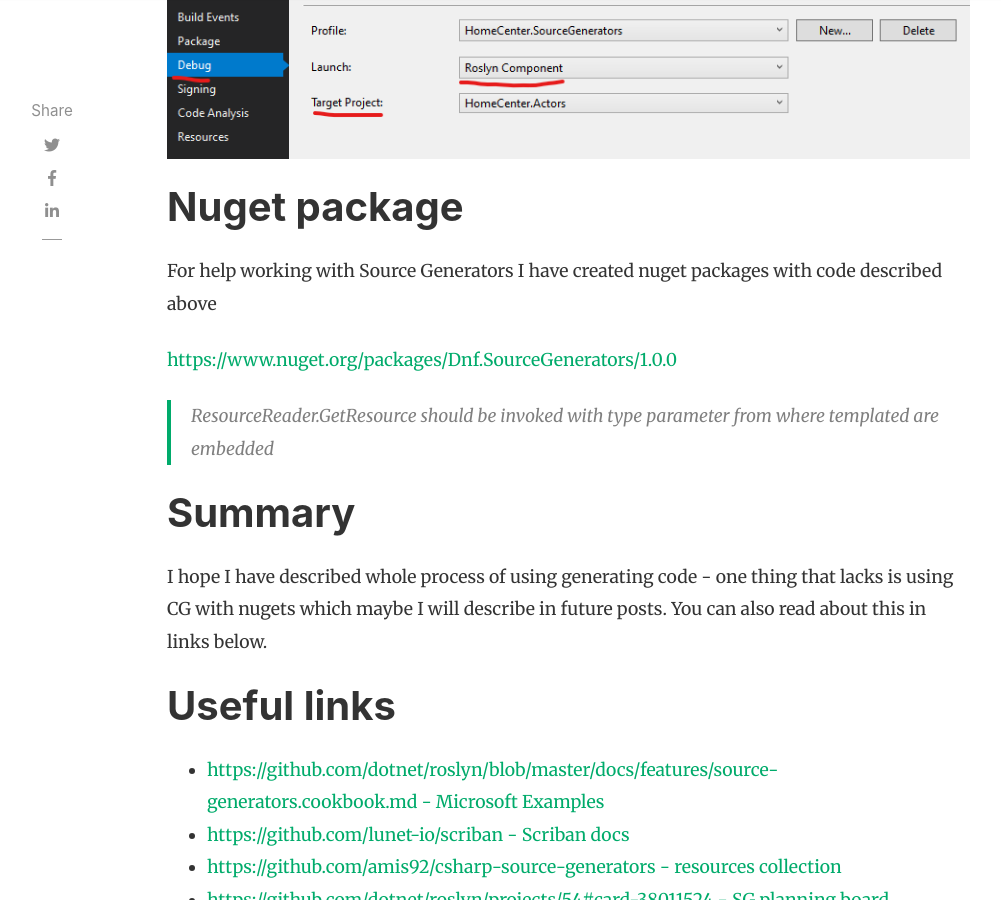
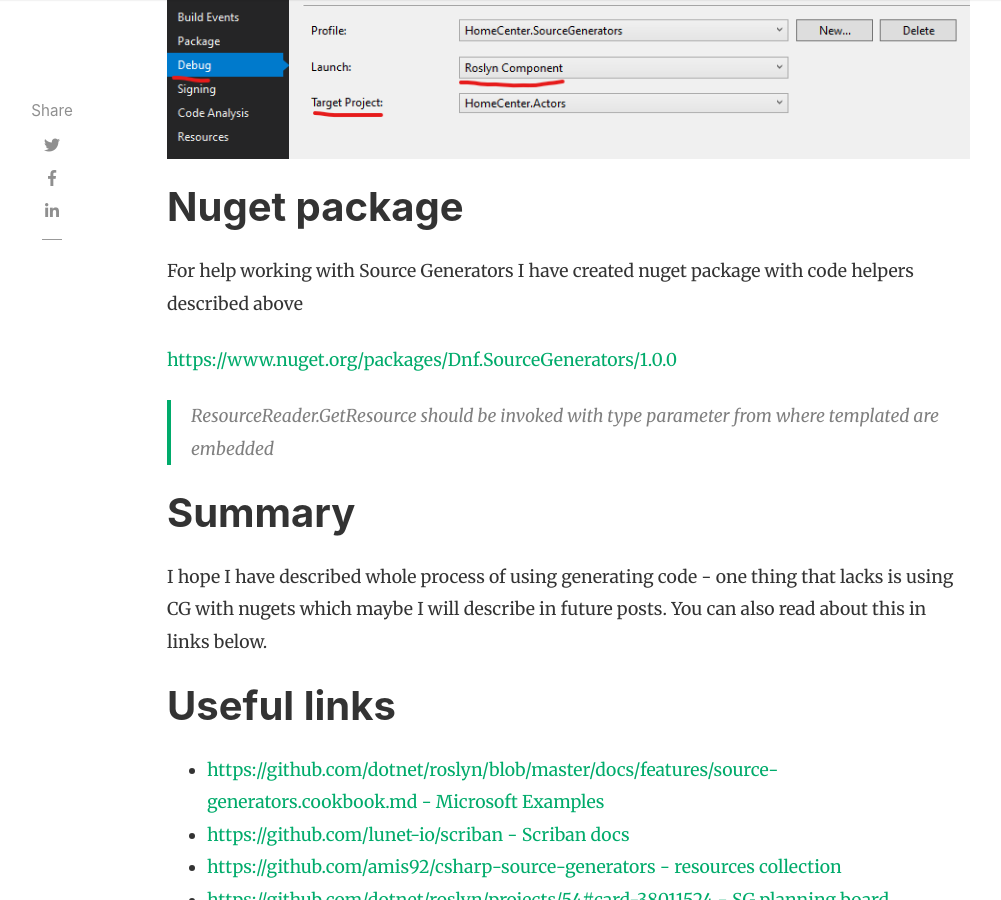
Before and after one commit to dominikjeske/dominikjeske.github.io, a Jekyll site: the page built from _posts/2020-11-09-source-generators.markdown, in a window 1280 px wide and 900 px high, scrolled down 22614 px. Shown: the whole window, without its empty margins (118-1119 px from the left). Built offline with Jekyll 4.4.1, drawn with Linux system fonts in a browser that asks for light colours; nearby versions of some CDN libraries; comment, search, counter and statistics services are not loaded.

Commit message:
fix typo

```diff
--- a/_posts/2020-11-09-source-generators.markdown
+++ b/_posts/2020-11-09-source-generators.markdown
@@ -628,7 +628,7 @@ we can configure our project to run SG for selected **target** project
 
 # Nuget package
 
-For help working with Source Generators I have created nuget packages with code described above
+For help working with Source Generators I have created nuget package with code helpers described above
 
 [https://www.nuget.org/packages/Dnf.SourceGenerators/1.0.0](https://www.nuget.org/packages/Dnf.SourceGenerators/1.0.0)
 
```
